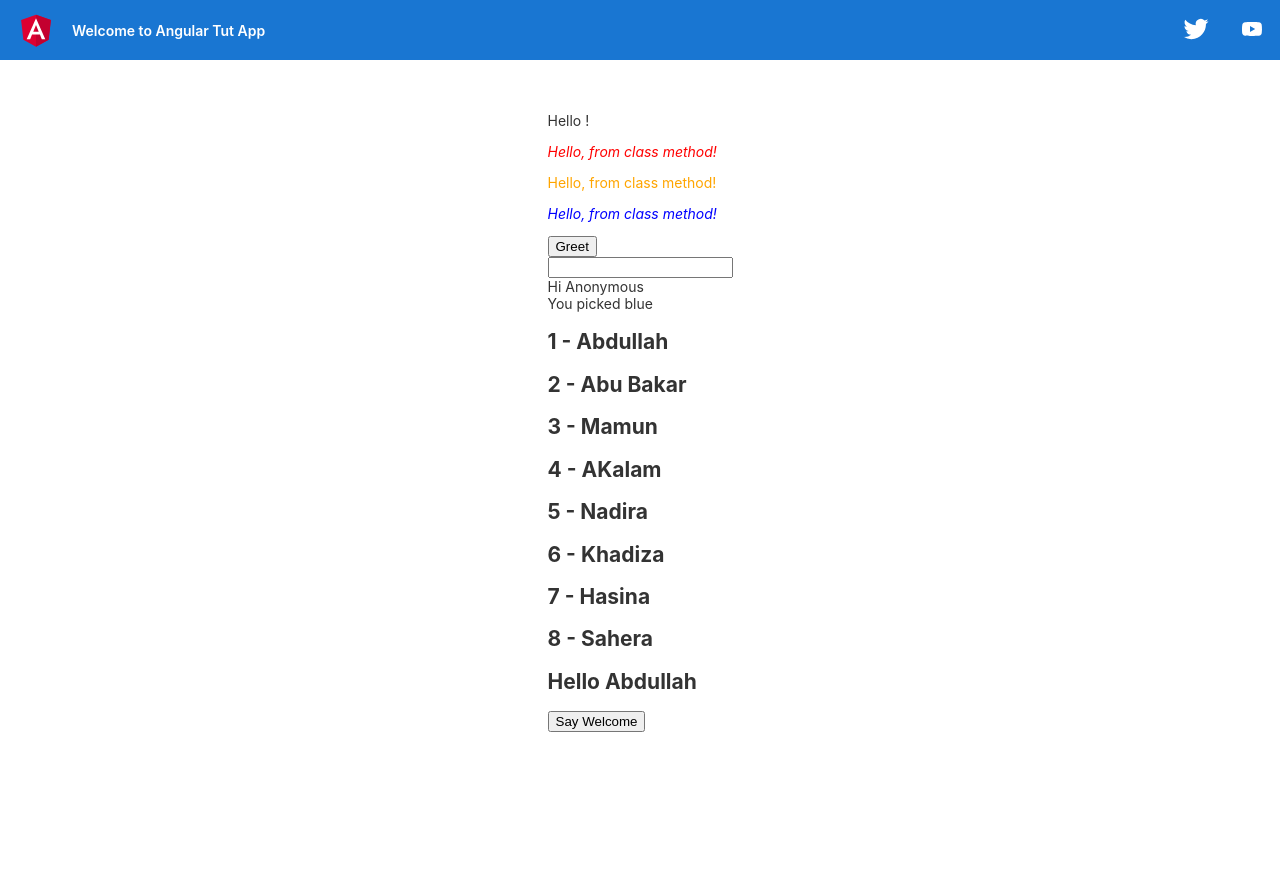
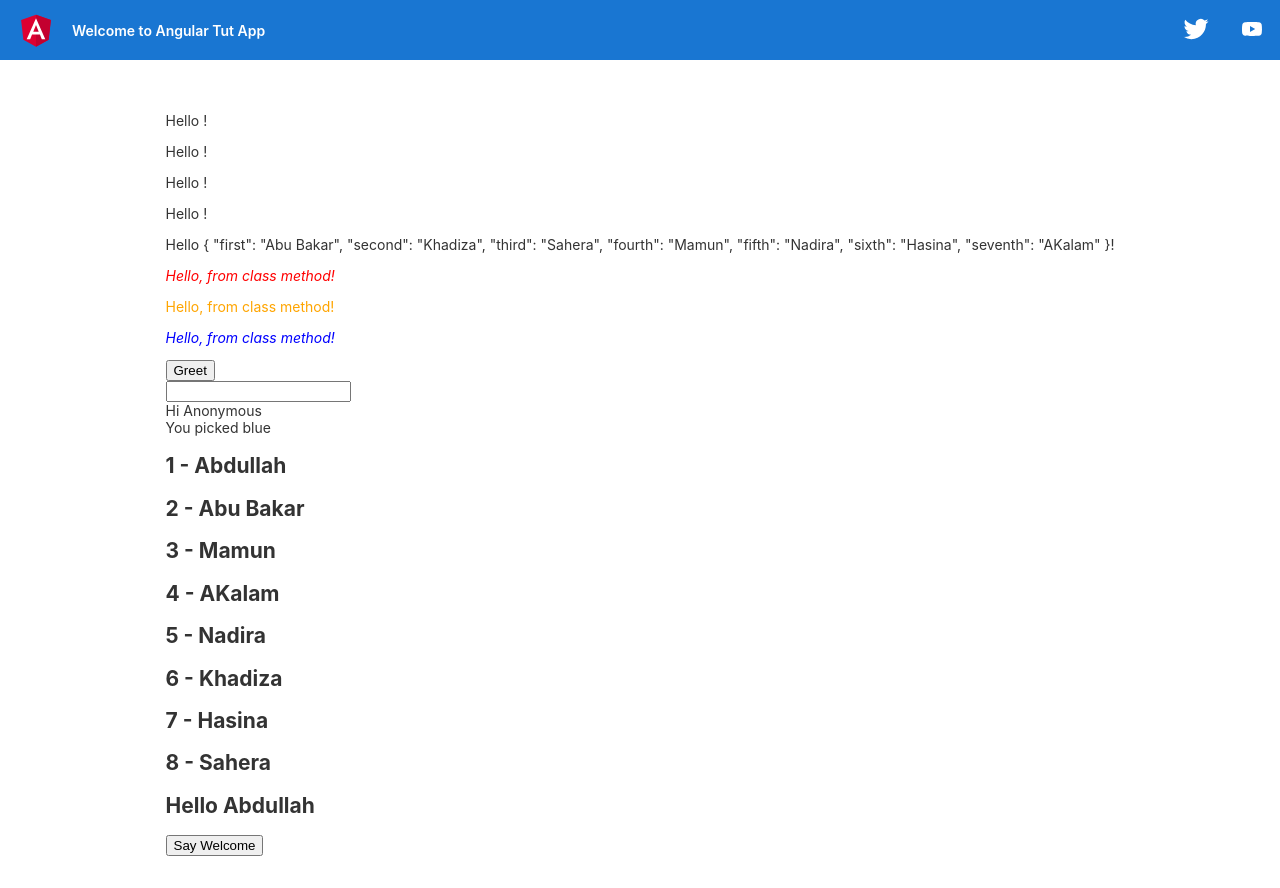
Before and after one commit to anewman15/angular-tut-app, an Angular app: page / in a window 1280 px wide. Before the commit the page ends 800 px from the top, so only its background shows below. Built offline with nearby package versions, Linux system fonts and the light colour scheme.

Commit message:
Use some string pipes

```diff
--- a/src/app/hello/hello.component.html
+++ b/src/app/hello/hello.component.html
@@ -1,4 +1,8 @@
-<p>Hello {{name}}!</p>
+<p>Hello {{ name | lowercase }}!</p>
+<p>Hello {{ name | uppercase }}!</p>
+<p>Hello {{ name | titlecase }}!</p>
+<p>Hello {{ name | slice:3:6 }}!</p>
+<p>Hello {{ siblings | json }}!</p>
 <p [ngClass]="messageStyles">{{greetUser()}}</p>
 <p [style.color]="highlightColor">{{greetUser()}}</p>
 <p [ngStyle]="greetingStyles">{{greetUser()}}</p>
--- a/src/app/hello/hello.component.ts
+++ b/src/app/hello/hello.component.ts
@@ -39,7 +39,15 @@ export class HelloComponent implements OnInit {
   public color = 'blue';
 
   public names = ['Abdullah',' Abu Bakar', 'Mamun', 'AKalam',' Nadira', 'Khadiza', 'Hasina', 'Sahera'];
-
+  public siblings = {
+    first: 'Abu Bakar',
+    second: 'Khadiza',
+    third: 'Sahera',
+    fourth: 'Mamun',
+    fifth: 'Nadira',
+    sixth: 'Hasina',
+    seventh: 'AKalam'
+  }
   constructor() { }
 
   ngOnInit(): void {
```
